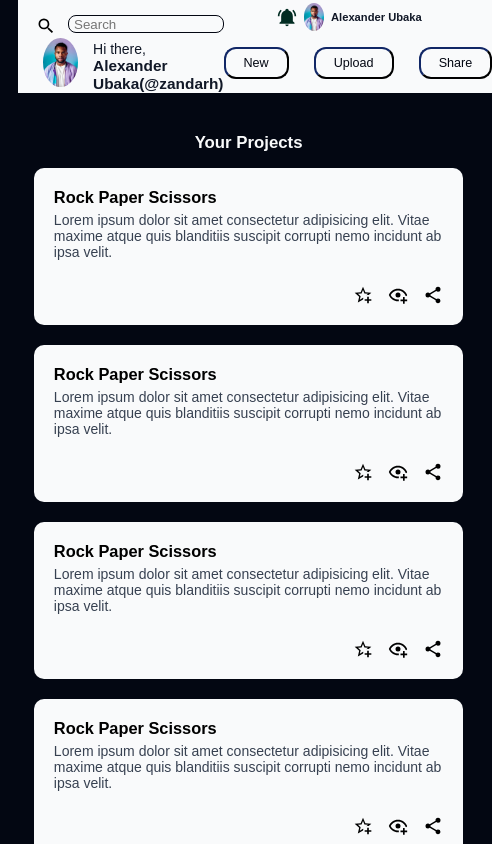
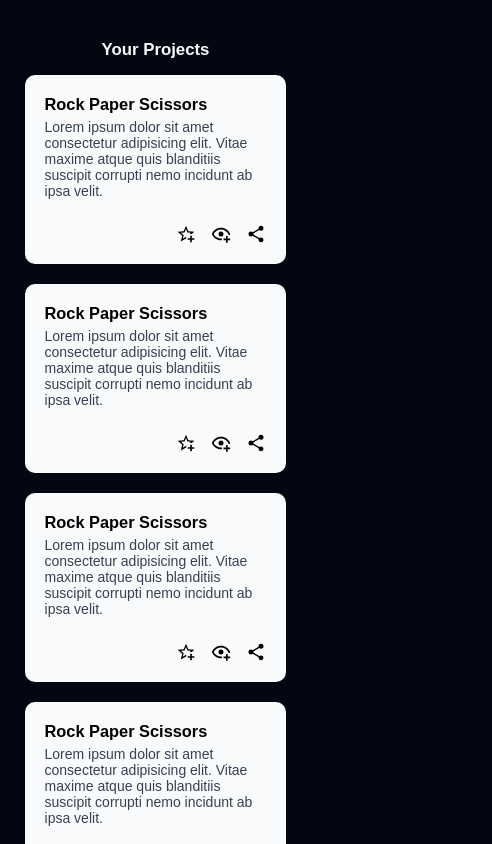
Before and after one commit to Zandarh/dashboard, a plain HTML site: page index.html in a window 390 px wide. Shown: the top 844 px of the page, 492 px wide, since content can reach past the window. Drawn offline with Linux system fonts and the light colour scheme.

Commit message:
More mobile responsive updated

```diff
--- a/index.html
+++ b/index.html
@@ -7,7 +7,7 @@
     <link rel="stylesheet" href="style.css">
 </head>
 <body>
-    <div class="container">
+    <div class="container mobile-container">
         <div class="header">
             <div class="search-bar">
                 <img src="img/magnify.svg" alt="Search">
--- a/style.css
+++ b/style.css
@@ -283,21 +283,22 @@ hr{
 }
 @media only screen and (max-width: 460px) {
     .container{
-        grid-template-rows: repeat(5, 0.2fr);
+        grid-template-columns: repeat(5, 0.2fr);
         grid-template-rows: 1fr 1fr;
+        gap: 30px;
     }
     .header{
-        grid-area: 1/6;
+        display: none;
     }
     .sidebar{
         display: none;
     }
     .main-content{
-        grid-area: 2/1/2/7;
+        grid-area: 2/1/2/5;
         gap: 10px;
     }
     .main-content .main-content-div{
-        grid-template-columns: repeat(auto-fit, minmax(450px, 1fr));
+        grid-template-columns: repeat(auto-fit, minmax(200px, 1fr));
         justify-items: center;
     }
     .main-card{
@@ -308,7 +309,7 @@ hr{
         font-size: 1.2rem;
     }
     .right-bar{
-        grid-area: 3/1/3/7;
+        grid-area: 3/1/3/5;
         width: 90%;
         margin-left: 25px;
     }
```
